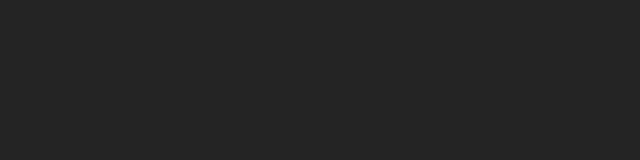
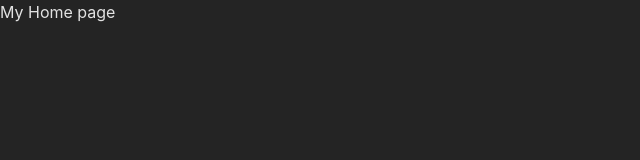
Before and after one commit to Olegborodko/react-udemy-chapter-21-router, a React (Create React App) app: page / in a window 1280 px wide. Shown: the top 160 px of the page, without its empty margins (0-640 px from the left). Built offline with nearby package versions, Linux system fonts and the light colour scheme.

Commit message:
createBrowserRouter simple example

```diff
--- a/package.json
+++ b/package.json
@@ -8,6 +8,7 @@
     "@testing-library/user-event": "^13.5.0",
     "react": "^18.2.0",
     "react-dom": "^18.2.0",
+    "react-router-dom": "^6.26.2",
     "react-scripts": "5.0.1",
     "web-vitals": "^2.1.4"
   },
--- a/src/App.js
+++ b/src/App.js
@@ -1,5 +1,14 @@
+import { createBrowserRouter, RouterProvider } from 'react-router-dom';
+import HomePage from './pages/Home';
+import ProductsPage from './pages/Products';
+
+const router = createBrowserRouter([
+  { path: '/', element: <HomePage /> },
+  { path: '/products', element: <ProductsPage /> }
+]);
+
 function App() {
-  return <div></div>;
+  return <RouterProvider router={router} />;
 }
 
 export default App;
--- /dev/null
+++ b/src/pages/Home.js
@@ -0,0 +1,5 @@
+function HomePage() {
+  return <>My Home page</>
+}
+
+export default HomePage;
--- /dev/null
+++ b/src/pages/Products.js
@@ -0,0 +1,5 @@
+function ProductsPage() {
+  return <>Products page</>
+}
+
+export default ProductsPage;
```
Also changed, not shown: doc/router-install.txt (added), 1 other file (tests, documents, lock files or other folders).
